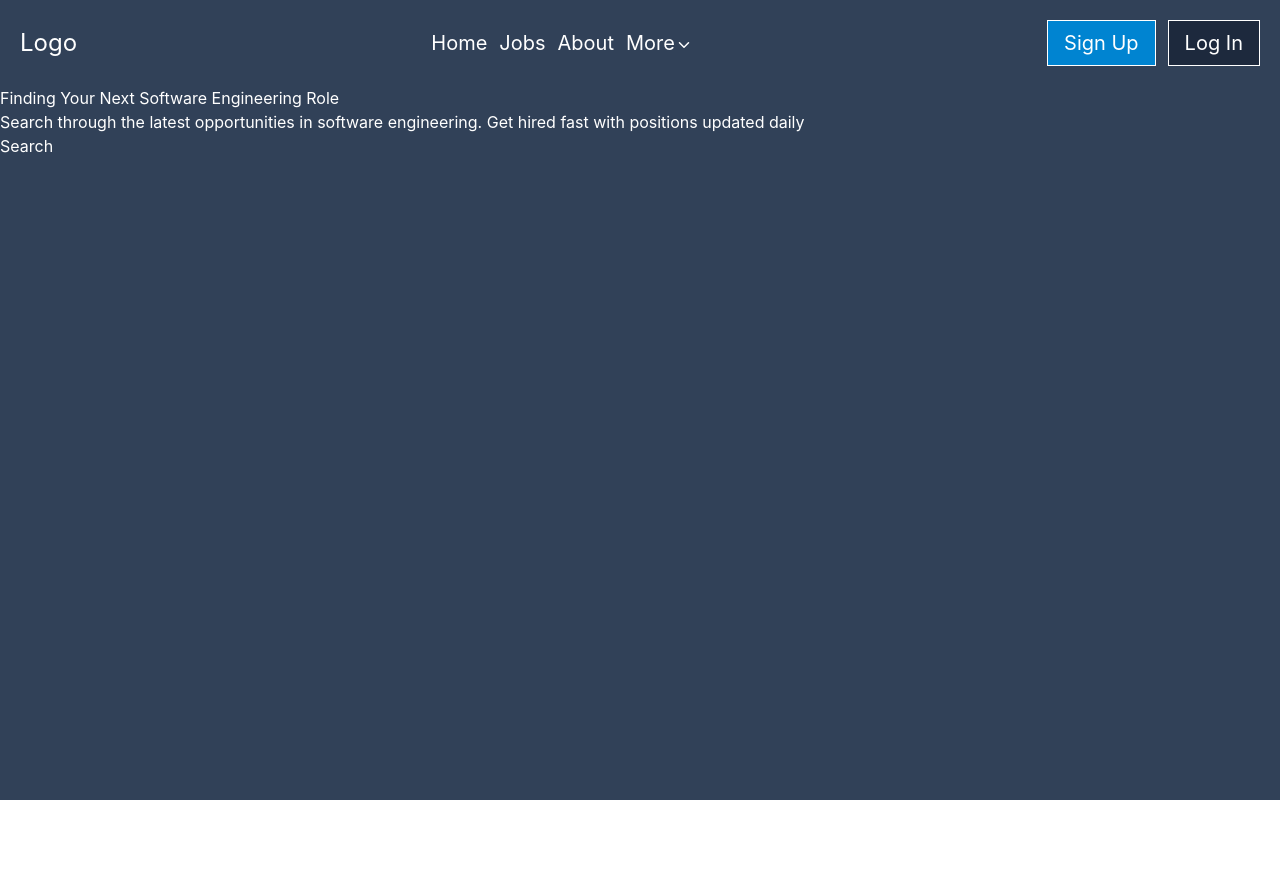
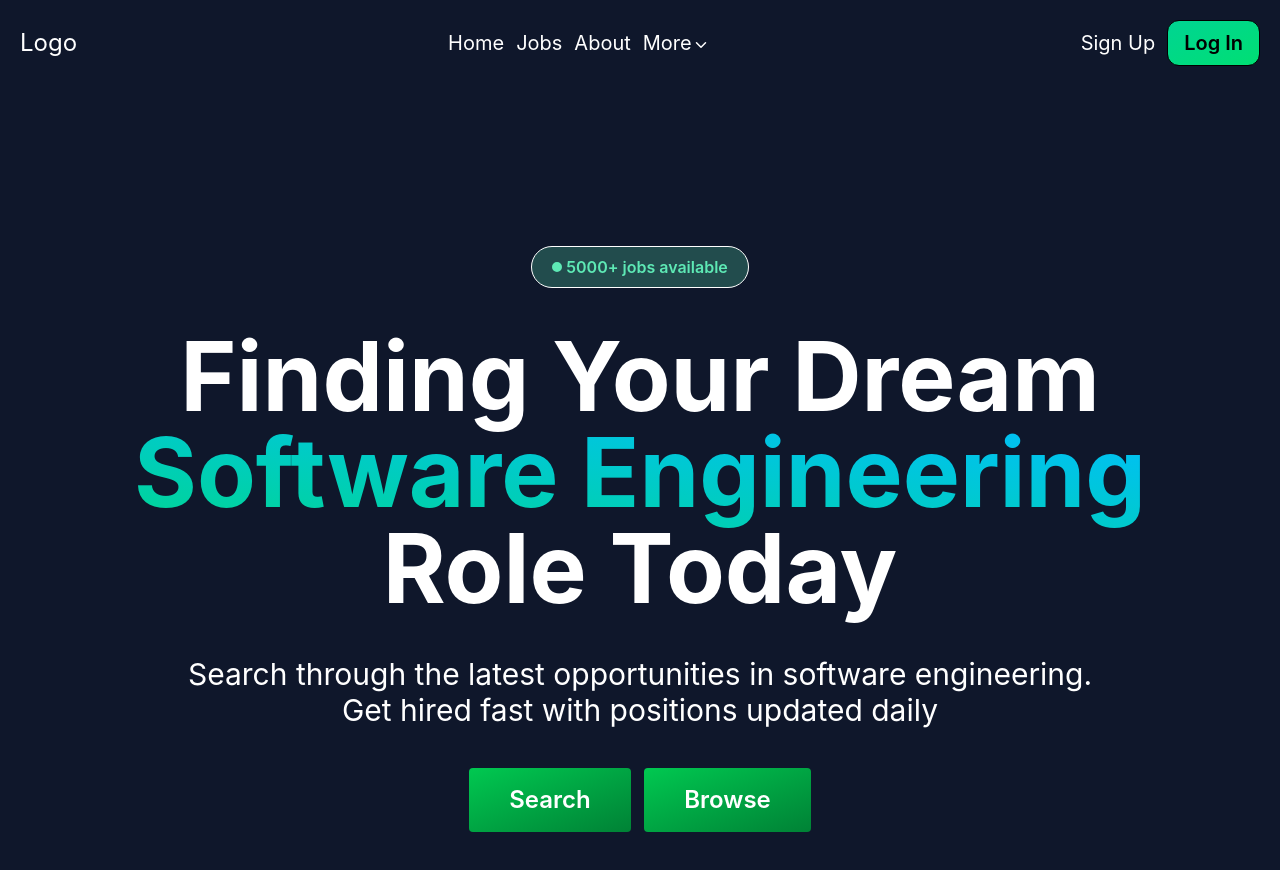
Before and after one commit to acquah-forever/my-jobfind, a React (Vite) app: page / in a window 1280 px wide. Shown: the top 870 px of the page. Before the commit the page ends 800 px from the top, so only its background shows below. Built offline with nearby package versions, Linux system fonts and the light colour scheme; the HTML template or start-up script is replaced by a standard one.

Commit message:
added browse button to Hero.jsx

```diff
--- a/src/App.jsx
+++ b/src/App.jsx
@@ -10,7 +10,7 @@ import AuthProvider from './AuthContext/AuthContext'
 const App = () => {
   return (
     <AuthProvider>
-      <div className='bg-slate-700 min-h-screen text-white'>
+      <div className=' bg-slate-900 min-h-screen text-white'>
         <div className='container mx-auto'>
           <NavBar />
           <Routes>
--- a/src/components/Hero.jsx
+++ b/src/components/Hero.jsx
@@ -1,16 +1,41 @@
 import React from 'react'
+import { motion, spring } from 'motion/react'
+
+
+
+let parent = {
+    hidden: { opacity: 0, y: -70 },
+    visible: { opacity: 1, y: 0, transition: { staggerChildren: 0.25, duration: 0.7 } }
+}
+
+let children = {
+    hidden: { opacity: 0, y: -70 },
+    visible: { opacity: 1, y: 0 }
+}
 
 const Hero = () => {
-  return (
-    <header>
-        <h1>Finding Your Next Software Engineering Role </h1>
-        <h3>Search through the latest opportunities in software engineering. Get hired fast with positions updated daily</h3>
-        <div>
-            <button>Search</button>
-        </div>
+    return (
+        <motion.header variants={parent} initial="hidden" animate="visible" className='px-10 py-40 flex flex-col justify-center items-center'>
+            <div className='space-y-7 md:space-y-10'>
+                <div className='flex justify-center -tems-center'>
+                    <button className='flex justify-center items-center space-x-1 border px-5 py-2 rounded-full bg-emerald-300/25'>
+                        <div className='rounded-full border-5 border-emerald-300'></div>
+                        <p className='text-emerald-300 font-semibold'>5000+ jobs available</p></button>
+                </div>
+                <motion.h1 variants={children} className='text-center text-5xl sm:text-6xl md:text-7xl lg:text-8xl font-bold'>Finding Your Dream <br /> <span className='bg-linear-to-tr from-emerald-400  to-sky-400 text-transparent bg-clip-text'>Software Engineering</span><br /><span>Role Today</span></motion.h1>
+                <motion.h3 variants={children} className='text-center text-xl sm:text-2xl md:text-3xl'>Search through the latest opportunities in software engineering. <br /> Get hired fast with positions updated daily</motion.h3>
+                <motion.div variants={children} whileHover={{ scale: 1.08 }} whileTap={{ scale: 0.8 }} transition={{ type: spring, stiffness: 120, damping: 7 }} className='flex justify-center items-center'>
+                    <button className='cursor-pointer bg-linear-to-br from-green-500 to-green-700 px-10 py-4 rounded text-lg sm:text-2xl font-semibold'
+                    >Search</button>
+                    &nbsp;
+                    &nbsp;
+                    <button className='cursor-pointer bg-linear-to-br from-green-500 to-green-700 px-10 py-4 rounded text-lg sm:text-2xl font-semibold'
+                    >Browse</button>
 
-    </header>
-  )
+                </motion.div>
+            </div>
+        </motion.header>
+    )
 }
 
 export default Hero
--- a/src/components/NavBar.jsx
+++ b/src/components/NavBar.jsx
@@ -43,11 +43,11 @@ const NavBar = () => {
         {user ? (<button className='bg-slate-800 border px-4 py-2 text-lg md:text-xl' onClick={logOut}>LogOut</button>) : (
 
           <div className='hidden md:flex justify-center items-center space-x-3'>
-            <div className='bg-sky-600 border px-4 py-2 text-lg md:text-xl'>
+            <div className=' text-lg md:text-xl'>
               <NavLink to='./signup'>Sign Up</NavLink>
             </div>
 
-            <div className='bg-slate-800 border px-4 py-2 text-lg md:text-xl'>
+            <div className='bg-linear-to-br text-black from-emerald-400 font-semibold to-green-400 rounded-xl border px-4 py-2 text-lg md:text-xl'>
               <NavLink to='./login'>Log In</NavLink>
             </div>
           </div>
```
